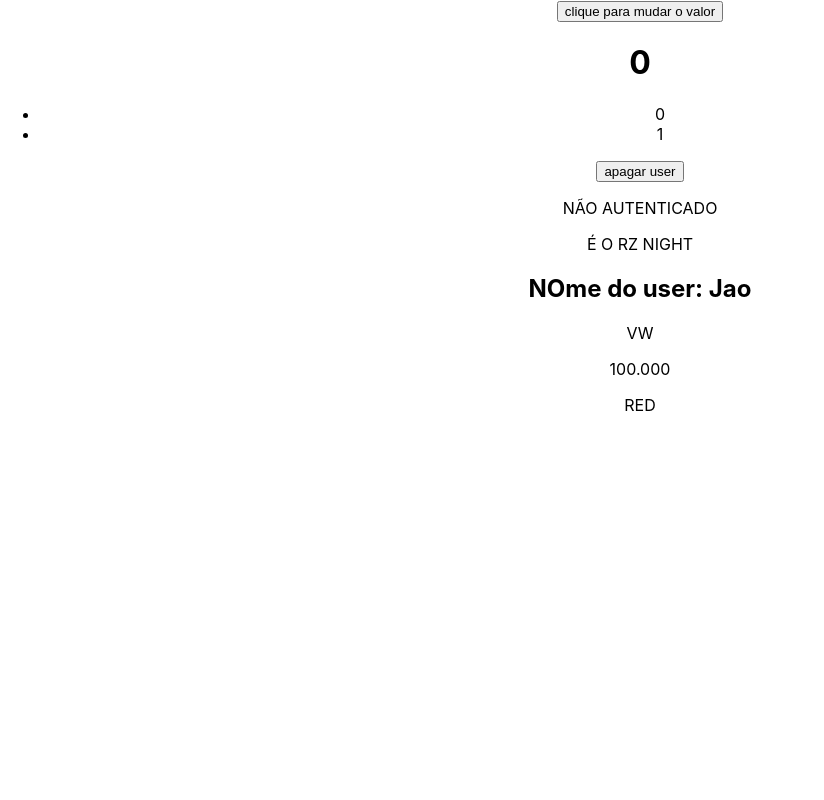
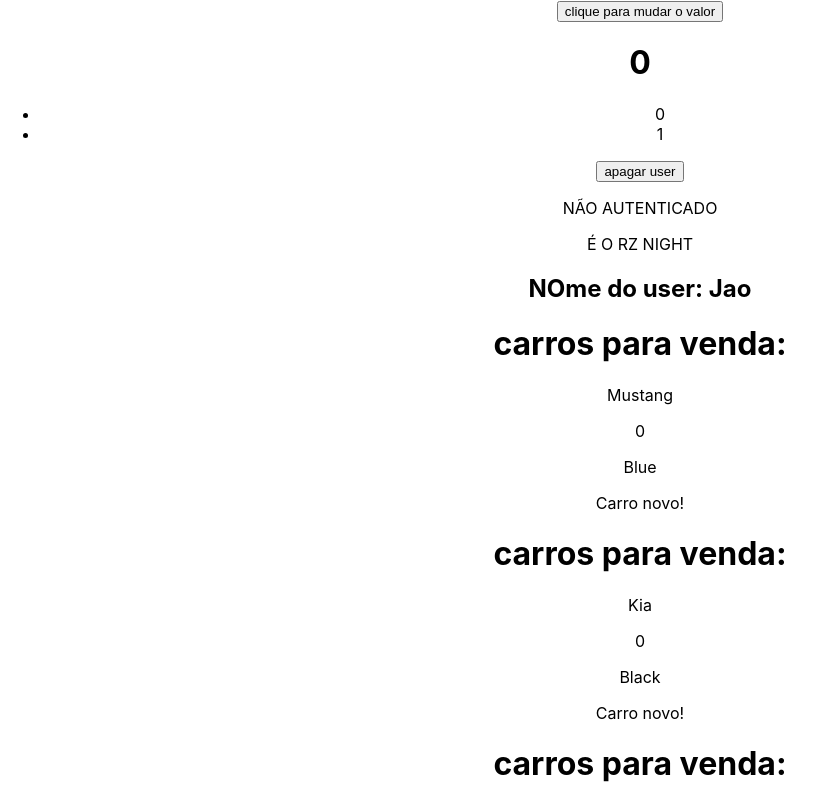
Before and after one commit to RazielRodrigues/react-learning-path, a React (Create React App) app in the folder fundamentos_2/: page / in a window 1280 px wide. Shown: the top 800 px of the page, without its empty margins (0-824 px from the left). Built offline with nearby package versions, Linux system fonts and the light colour scheme.

Commit message:
reaproveitar

```diff
--- a/fundamentos_2/src/App.js
+++ b/fundamentos_2/src/App.js
@@ -15,6 +15,13 @@ function App() {
 
   let [nomeHook, setNomeHoook] = useState('Jao')
 
+  const cars = [
+    { id: 1, brand: 'Mustang', color: "Blue", newCar: true, km: 0 },
+    { id: 2, brand: 'Kia', color: "Black", newCar: true, km: 0 },
+    { id: 3, brand: 'Renault', color: "Blue", newCar: false, km: 10000 },
+    { id: 4, brand: 'Mustang', color: "Red", newCar: true, km: 0 }
+  ]
+
   return (
     <div className="App">
       <ManageData />
@@ -24,11 +31,16 @@ function App() {
       {/* <Username name={testeNome} /> // forma 2 -- passando via varaivel */}
       {/* <Username name={nomeHook} /> // forma 1 -- passando via hook */}
       <Username name={nomeHook} />
-      <CarDetails
-        brand="VW"
-        km="100.000"
-        color="RED"
-      />
+
+      {cars.map((car) => (
+        <CarDetails
+          brand={car.brand}
+          km={car.km}
+          color={car.color}
+          newCar={car.newCar}
+        />
+      ))}
+
     </div>
   );
 }
--- a/fundamentos_2/src/components/CarDetails.js
+++ b/fundamentos_2/src/components/CarDetails.js
@@ -1,11 +1,13 @@
 import React from 'react'
 
-export const CarDetails = ({ brand, km, color }) => {
+export const CarDetails = ({ brand, km, color, newCar }) => {
     return (
         <div>
+            <h1>carros para venda:</h1>
             <p>{brand}</p>
             <p>{km}</p>
             <p>{color}</p>
+            {newCar && <p>Carro novo!</p>}
         </div>
     )
 }
```
Also changed, not shown: 2 other files (tests, documents, lock files or other folders).
